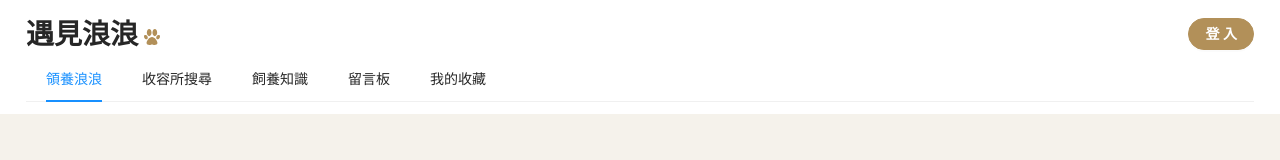
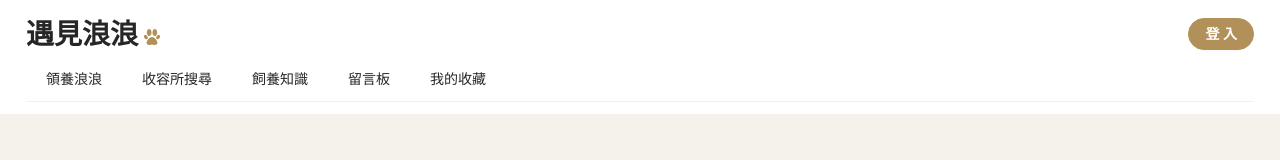
Before and after one commit to HsinShan/MeetLangLang-Frontend, a React (Create React App) app in the folder app/: page /login in a window 1280 px wide. Shown: the top 160 px of the page. Built offline with nearby package versions, Linux system fonts and the light colour scheme.

Commit message:
feat(app): adjust navbar active status

```diff
--- a/app/src/assets/style/header/index.scss
+++ b/app/src/assets/style/header/index.scss
@@ -20,7 +20,7 @@
       }
     }
 
-    .ant-btn {
+    .ant-btn, .ant-btn:focus {
       padding: 0 16px;
       border-radius: 20px;
       border-color: $background-brown;
--- a/app/src/components/header/navbar.js
+++ b/app/src/components/header/navbar.js
@@ -16,11 +16,11 @@ const menuItems = ITEMS.map((item, i) => (
 const Navbar = () => {
     const pathname = usePathname();
     let activeIndex = _.findIndex(LINKS, (link) => pathname === link);
-
     if (activeIndex === -1) activeIndex = 0;
+    const selectedKeys = (pathname === '/login') ? [] : [activeIndex.toString()];
 
     return (
-        <Menu mode='horizontal' defaultSelectedKeys={[activeIndex.toString()]}>
+        <Menu mode='horizontal' selectedKeys={selectedKeys}>
             {menuItems}
         </Menu>
     );
```
